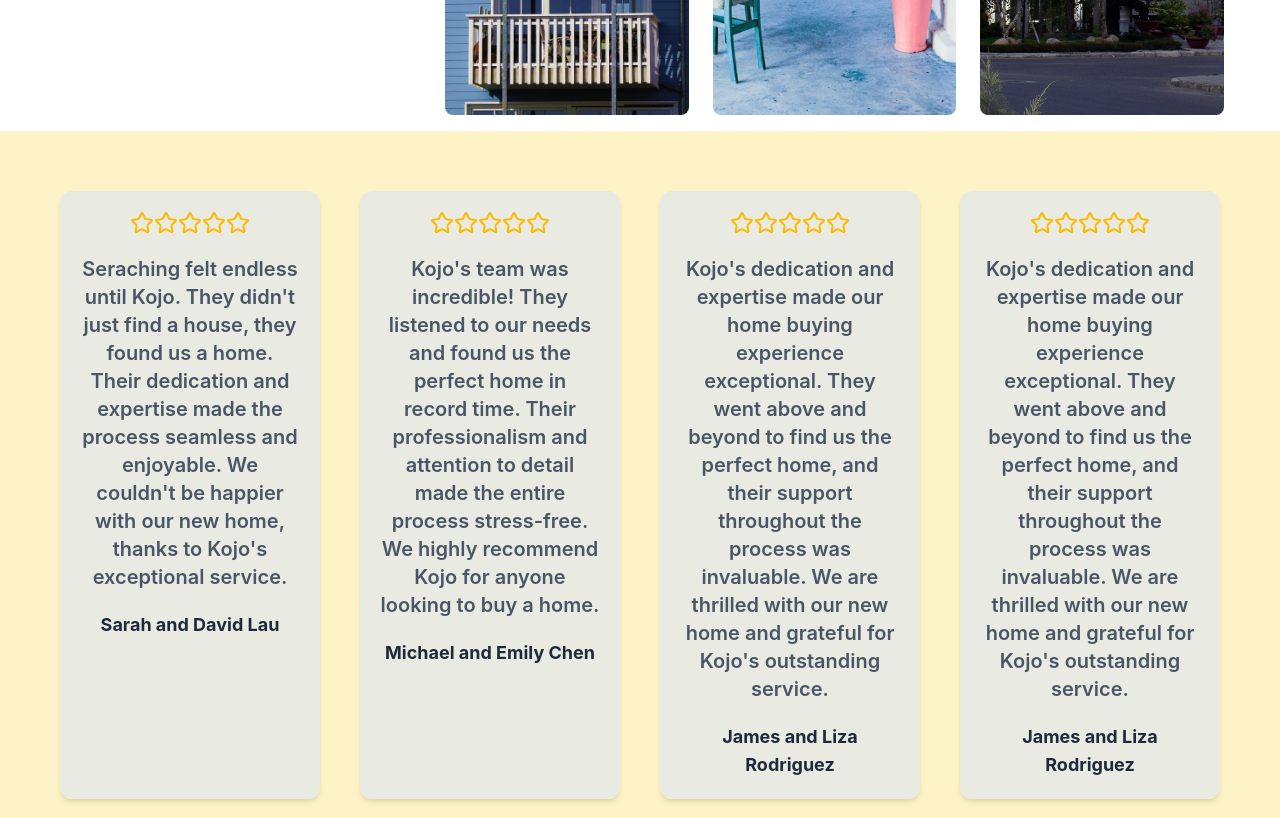
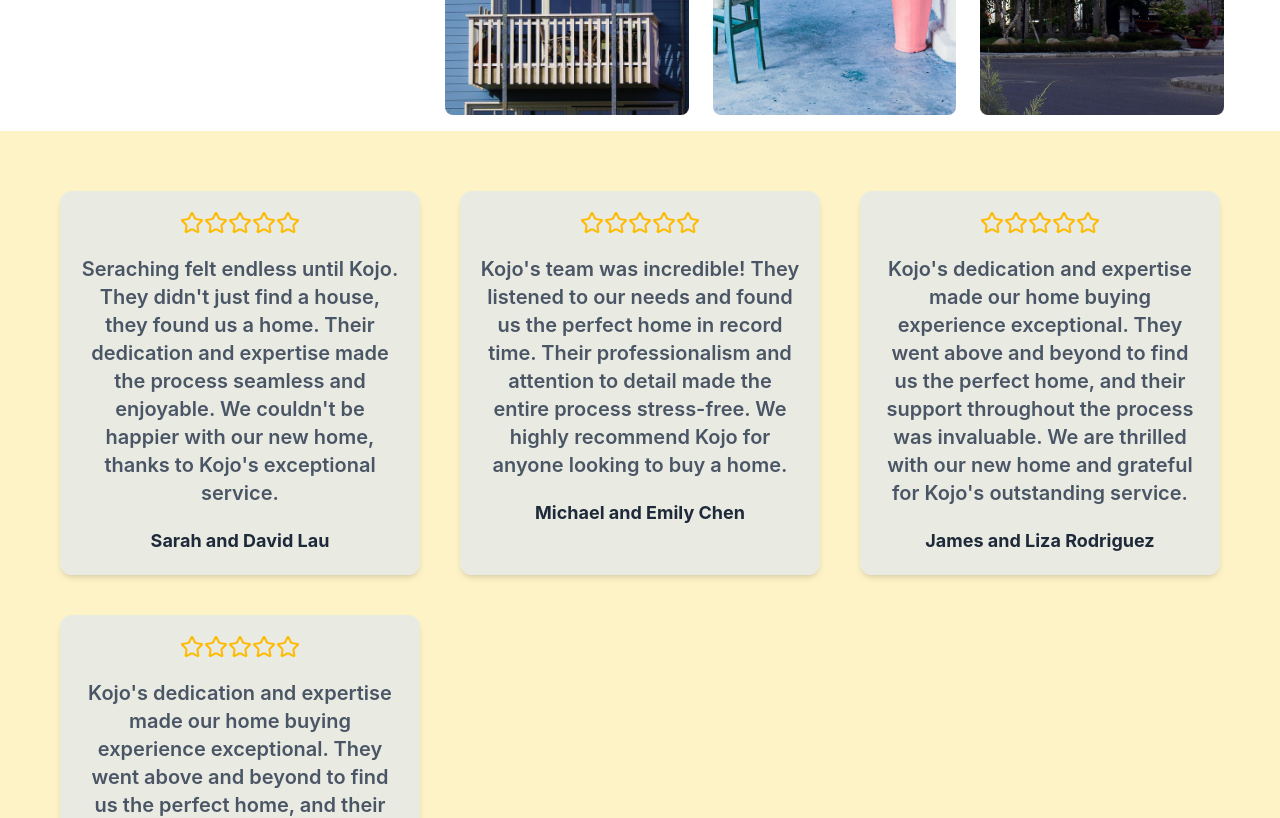
Before and after one commit to acquah-forever/my-realEstate, a React (Vite) app: page / in a window 1280 px wide. Shown: the part 5760-6578 px from the top of the page. Built offline with nearby package versions, Linux system fonts and the light colour scheme.

Commit message:
adjusted grid-cols-3

```diff
--- a/src/components/Home.jsx
+++ b/src/components/Home.jsx
@@ -51,7 +51,7 @@ const Home = () => {
       <div className='bg-white p-4'>
         <RecentSales />
       </div>
-      <div className='bg-amber-100 gap-10 p-15 grid grid-cols-1 justify-between items-center md:grid-cols-2 lg:grid-cols-4 lg:justify-items-center lg:items-center'>
+      <div className='bg-amber-100 gap-10 p-15 grid grid-cols-1 justify-between items-center md:grid-cols-2 lg:grid-cols-3 lg:justify-items-center lg:items-center'>
         {Comments.map((item) => (
           <Reviews
             key={item.id}
```
